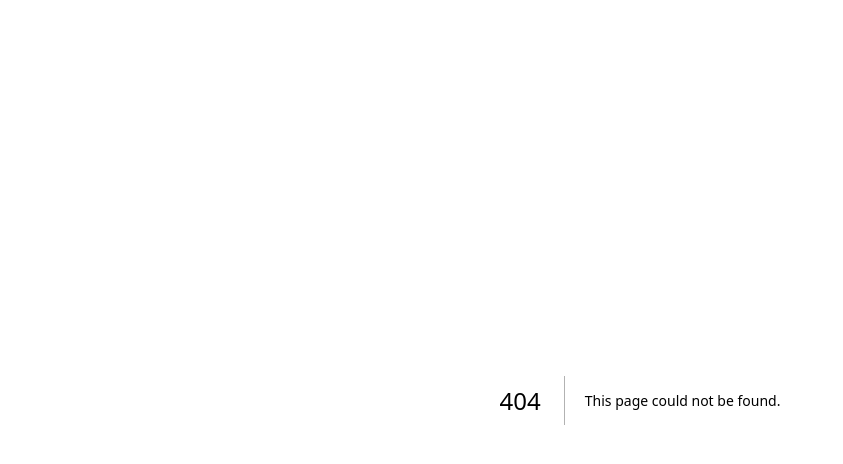
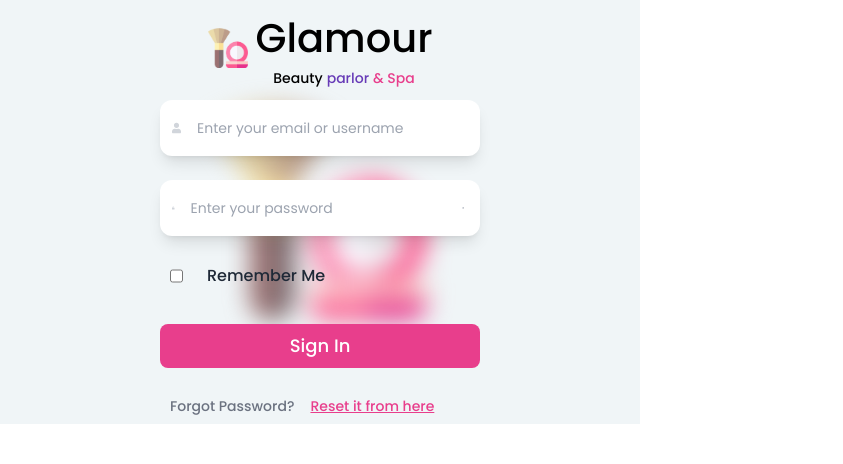
Before and after one commit to DennisMuindi/Salon-MS, a Next.js app: page /login in a window 1280 px wide. Before the commit this address had no page. Shown: the top 464 px of the page, without its empty margins (0-843 px from the left). Built offline with nearby package versions, Linux system fonts and the light colour scheme.

Commit message:
Created a login page without functionality

```diff
--- /dev/null
+++ b/src/pages/login.tsx
@@ -0,0 +1,62 @@
+import { FaLock, FaEye, FaEyeSlash, FaUser } from "react-icons/fa";
+export default function Login() {
+  const isOpen = true;
+  return (
+    <>
+      <div className="relative w-1/2 flex flex-col items-center justify-center bg-[#f0f5f7]">
+        <div className="absolute inset-0 bg-[url('/powder.png')] bg-no-repeat bg-center blur-md"></div>
+        <div className="relative z-10 mt-2">
+          <div className="flex items-center">
+            <img src="/powder.png" alt="" className="h-10 mr-2" />
+            <div>
+              <div className="flex items-center">
+                <h1 className="text-[2.5rem] font-medium">Glamour</h1>
+              </div>
+              <div className="flex items-start justify-center">
+                <p className="font-medium text-sm">Beauty</p>
+                <p className="font-medium text-sm text-[#673BB7] mx-1">
+                  parlor
+                </p>
+                <p className="font-medium text-sm text-[#E83E8C]">& Spa</p>
+              </div>
+            </div>
+          </div>
+        </div>
+        <div className="relative z-10 shadow-lg bg-white my-3 p-3 w-[50%] rounded-xl flex items-center">
+          <FaUser className="h-8 mr-1 text-gray-300" />
+          <input
+            type="text"
+            placeholder="Enter your email or username"
+            className="pl-3 outline-none text-sm"
+          />
+        </div>
+        <div className="relative z-10 shadow-lg bg-white my-3 p-3 w-[50%] rounded-xl flex items-center">
+          <FaLock className="h-6 mr-1 text-gray-300" />
+          <input
+            type="password"
+            placeholder="Enter your password"
+            className="pl-3 outline-none text-sm"
+          />
+          {isOpen ? (
+            <FaEye className="h-8 mr-1 text-gray-400" />
+          ) : (
+            <FaEyeSlash className="h-8 mr-1 text-gray-400" />
+          )}
+        </div>
+        <div className="relative z-10 flex my-4 ml-5 w-1/2">
+          <input type="checkbox" className="mr-6" />
+          <p className="font-medium text-gray-800">Remember Me</p>
+        </div>
+        <button className="relative z-10 w-1/2 my-5 py-2 rounded-lg bg-[#E83E8C] hover:bg-[#f565a8] hover:delay-150 border-none text-white font-medium text-lg text-center">
+          Sign In
+        </button>
+        <div className="relative z-10 flex gap-4 my-2 ml-5 w-1/2">
+          <p className="font-medium text-sm text-gray-500">Forgot Password?</p>
+          <p className="font-medium text-sm underline text-[#E83E8C] hover:text-[#ed72ac] hover:delay-75 cursor-pointer">
+            Reset it from here
+          </p>
+        </div>
+      </div>
+    </>
+  );
+}
```
